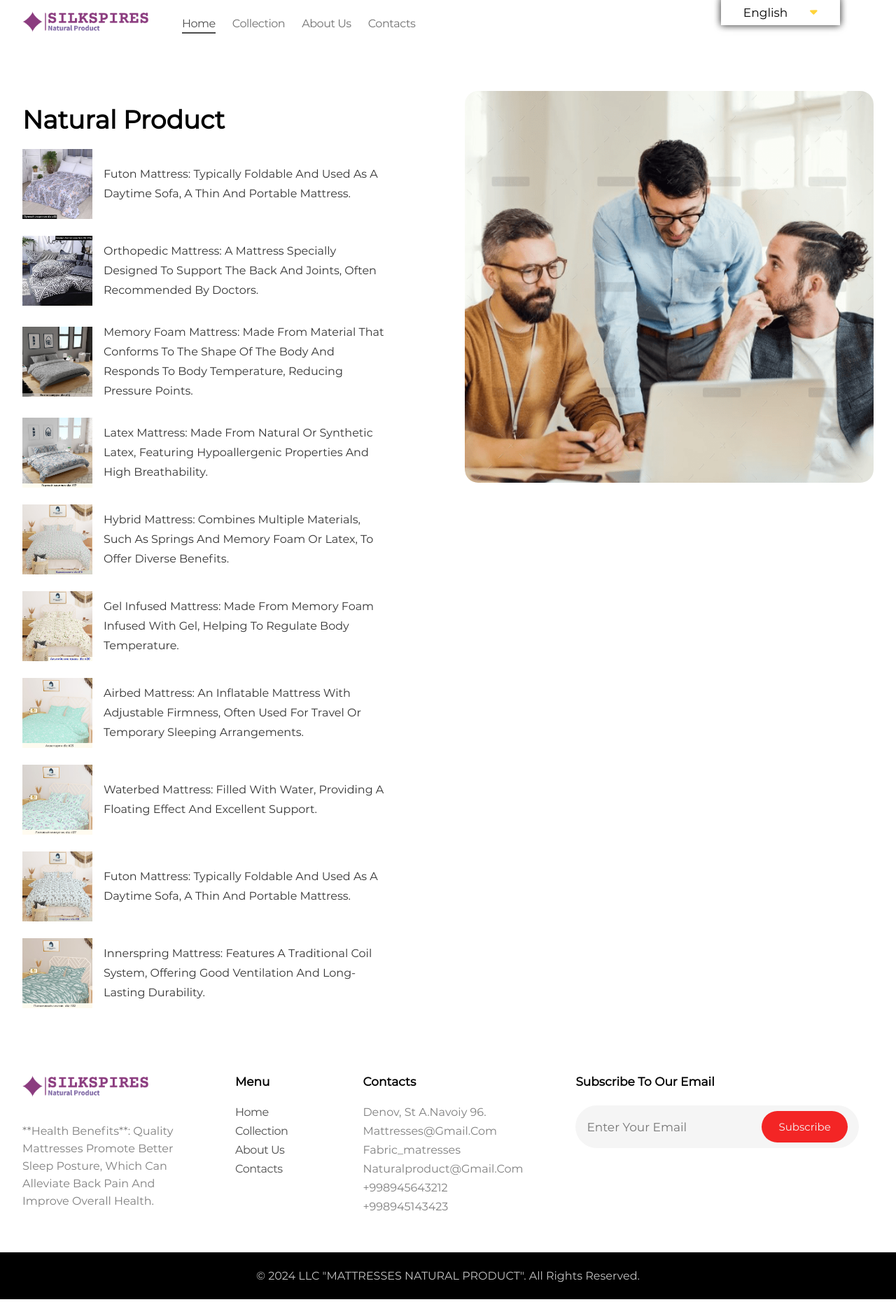
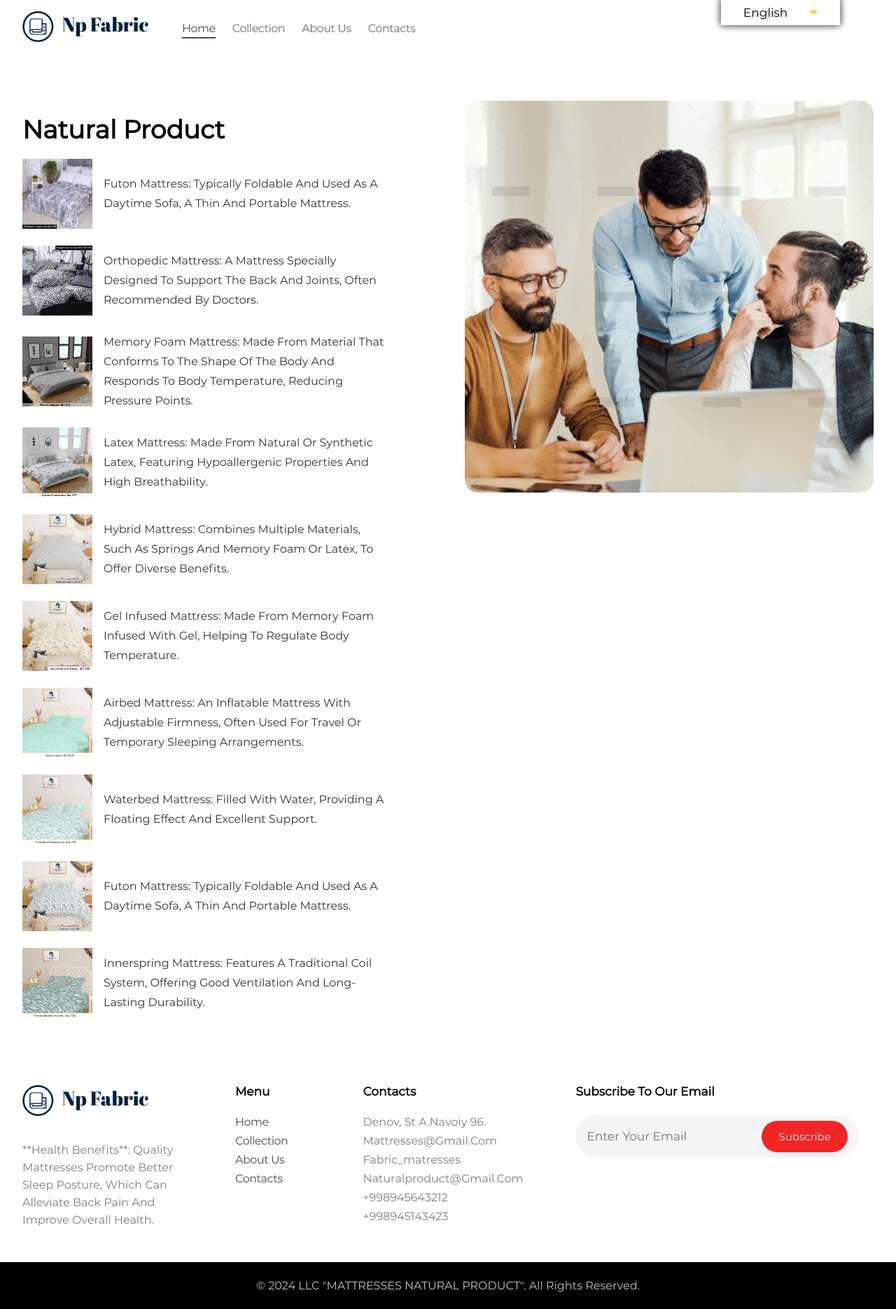
Before and after one commit to umid2401/Fabric-Uz, a React (Create React App) app: page /about in a window 1280 px wide. Shown: the whole page at 70% size. Built offline with nearby package versions, Linux system fonts and the light colour scheme.

Commit message:
logo changed

```diff
--- a/src/Components/Contact.jsx
+++ b/src/Components/Contact.jsx
@@ -33,7 +33,7 @@ export default function Contact({data}) {
         number1.current.value="";
         textarea.current.value="";
         Modal.success({
-          content: 'Data succesfull',
+          content: 'Your information has been successfully submitted!',
         });
       } catch (err){
         console.log(err)
@@ -42,7 +42,7 @@ export default function Contact({data}) {
     else{
 
       Modal.warning({
-        content: 'Input is empty',
+        content: 'Please fill out the field!',
       });
     }
   }
--- a/src/Components/Footer.jsx
+++ b/src/Components/Footer.jsx
@@ -56,7 +56,7 @@ export default function Footer(props) {
           <div className="footer-card card1">
             <div className="logo">
               <Link to="/" onClick={scrollTop}>
-              <img src="Images/logos1.png" alt="" />
+              <img src="Images/npfabric.png" alt="" />
               </Link>
             </div>
             <div className="logo-text">
--- a/src/Components/Navbar.jsx
+++ b/src/Components/Navbar.jsx
@@ -67,7 +67,7 @@ export default function Navbar() {
             <div className="navbar-logo">
               {/* <img src="Images/fabric.png" alt="Logo is not" /> */}
               <Link to="/">
-              <img src="Images/logos1.png" alt="" />
+              <img src="Images/npfabric.png" alt="" />
               </Link>
             </div>
             <ul className="navbar-links">
```
Also changed, not shown: public/Images/npfabric.png (added).
